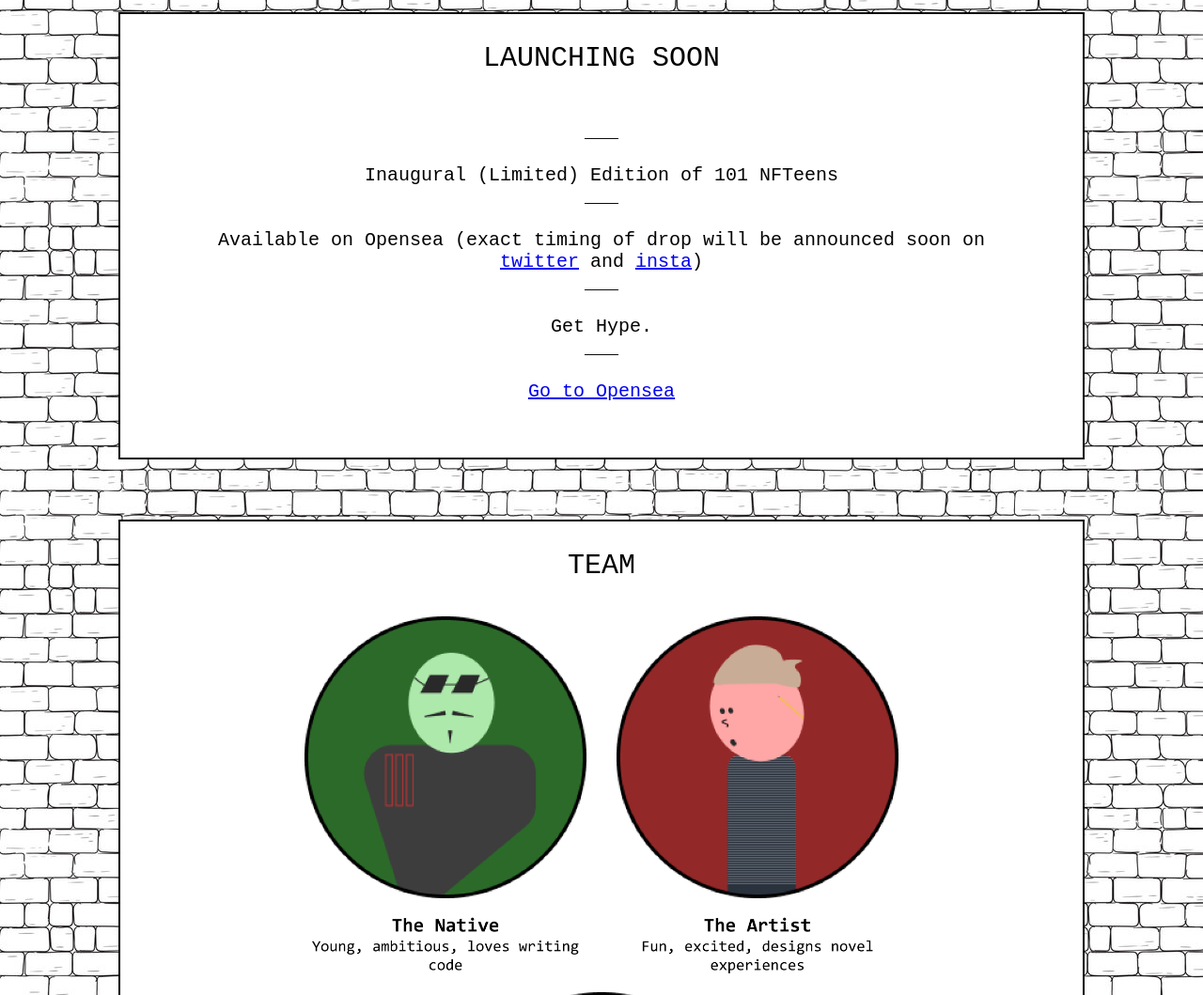
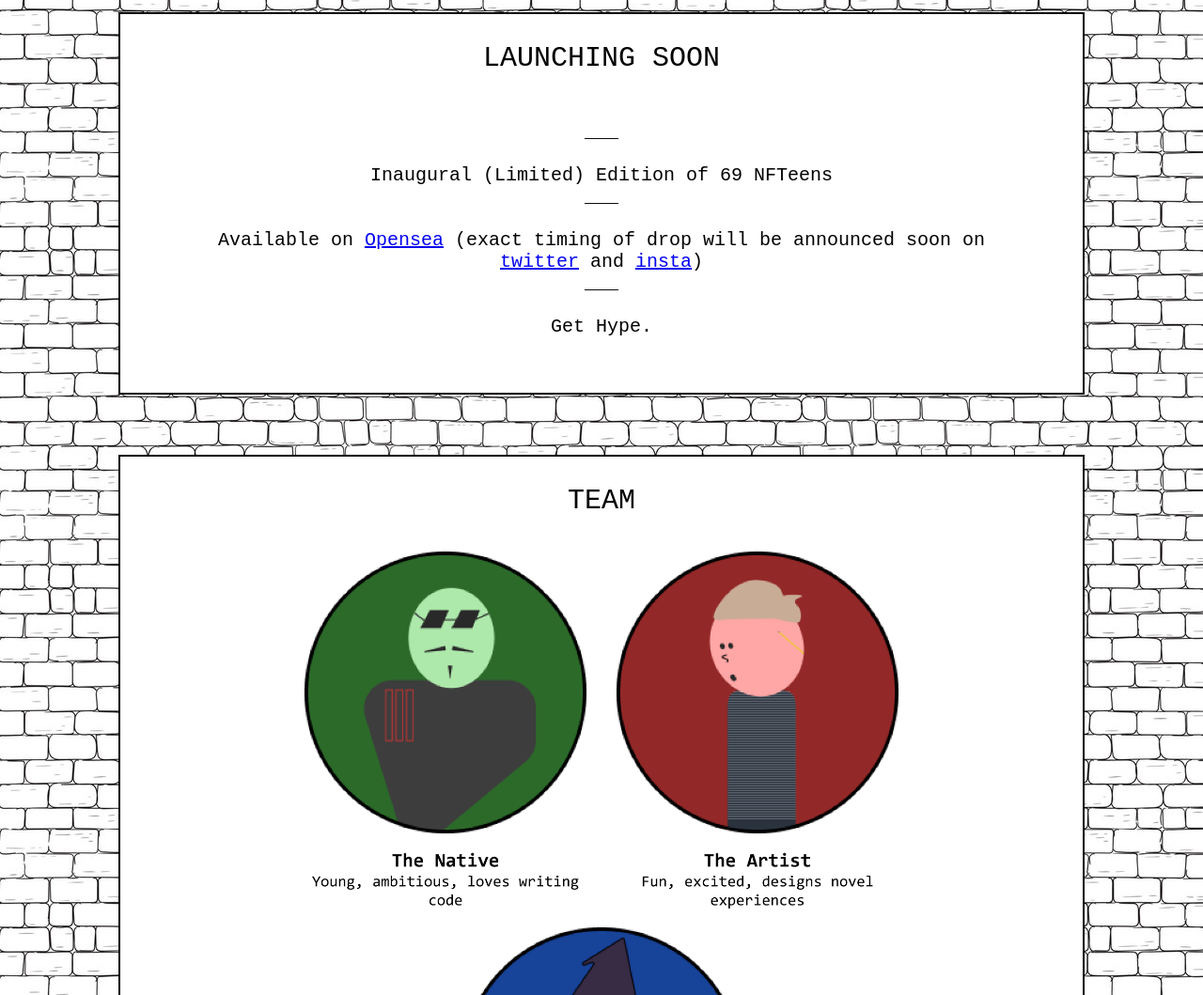
Before and after one commit to NFTeens/NFTeens.github.io, a plain HTML site: page index.html in a window 1280 px wide. Shown: the part 1640-2699 px from the top of the page at 94% size. Drawn offline with Linux system fonts and the light colour scheme.

Commit message:
new number

```diff
--- a/index.html
+++ b/index.html
@@ -72,16 +72,13 @@ LAUNCHING SOON
                 <pre class="description" style="margin-top:-50px;">
 ___
 
-Inaugural (Limited) Edition of 101 NFTeens
+Inaugural (Limited) Edition of 69 NFTeens
 ___
 
-Available on Opensea (exact timing of drop will be announced soon on <a href="https://twitter.com/Nfteensxyz">twitter</a> and <a href="https://www.instagram.com/nfteensxyz/">insta</a>)
+Available on <a href="https://opensea.io/collection/nfteens-community">Opensea</a> (exact timing of drop will be announced soon on <a href="https://twitter.com/Nfteensxyz">twitter</a> and <a href="https://www.instagram.com/nfteensxyz/">insta</a>)
 ___
 
 Get Hype.
-___
-
-<a href="https://opensea.io/collection/nfteens-community">Go to Opensea</a>
                 </pre>
             </div>
             <div class="center-box">
@@ -95,7 +92,7 @@ ___
             <div class="center-box" style="border-bottom:0px;">
                 <pre class="description2">ROADMAP</pre>
                 <pre class="roadmap" style="margin-top:-50px;">
-1: Inaugural (Limited) Launch of 101 NFTeens (owners will have special privileges)
+1: Inaugural (Limited) Launch of 69 NFTeens (owners will have special privileges)
 
 2: Discord server goes live
 
```
